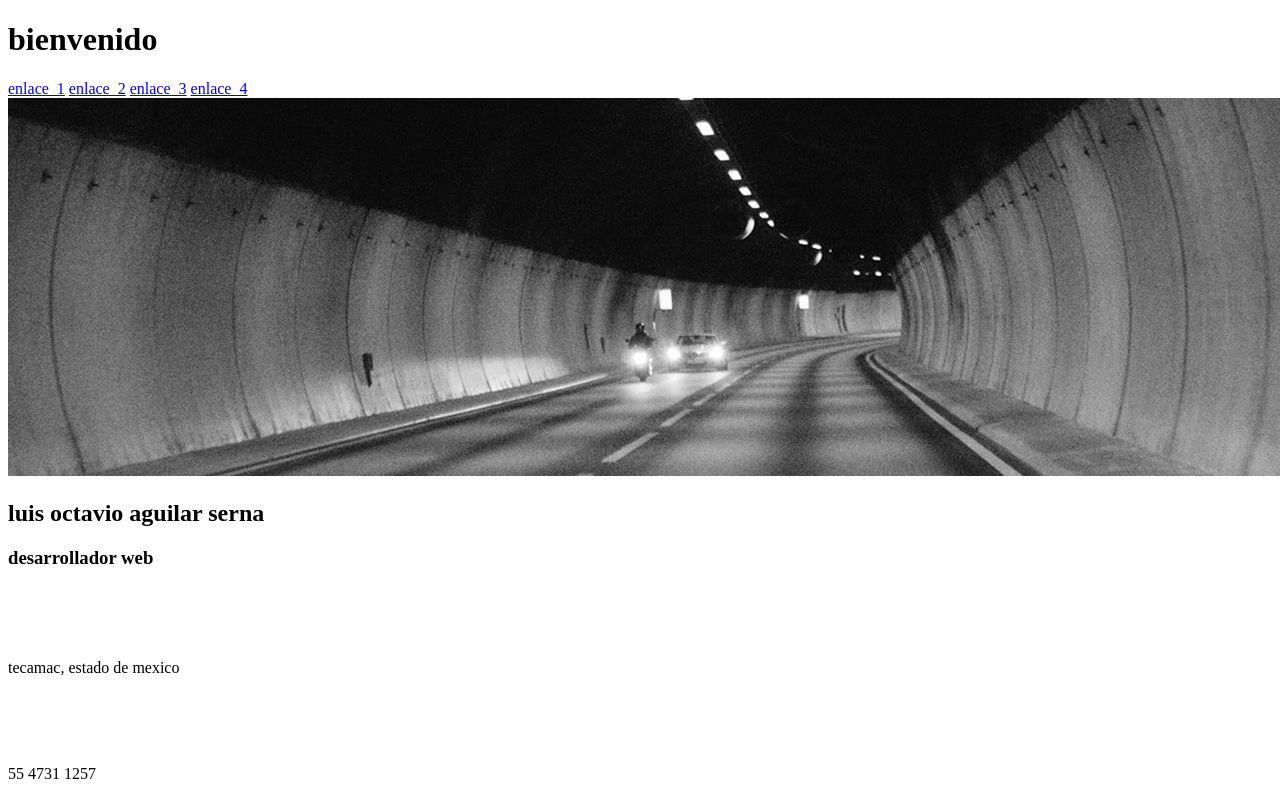
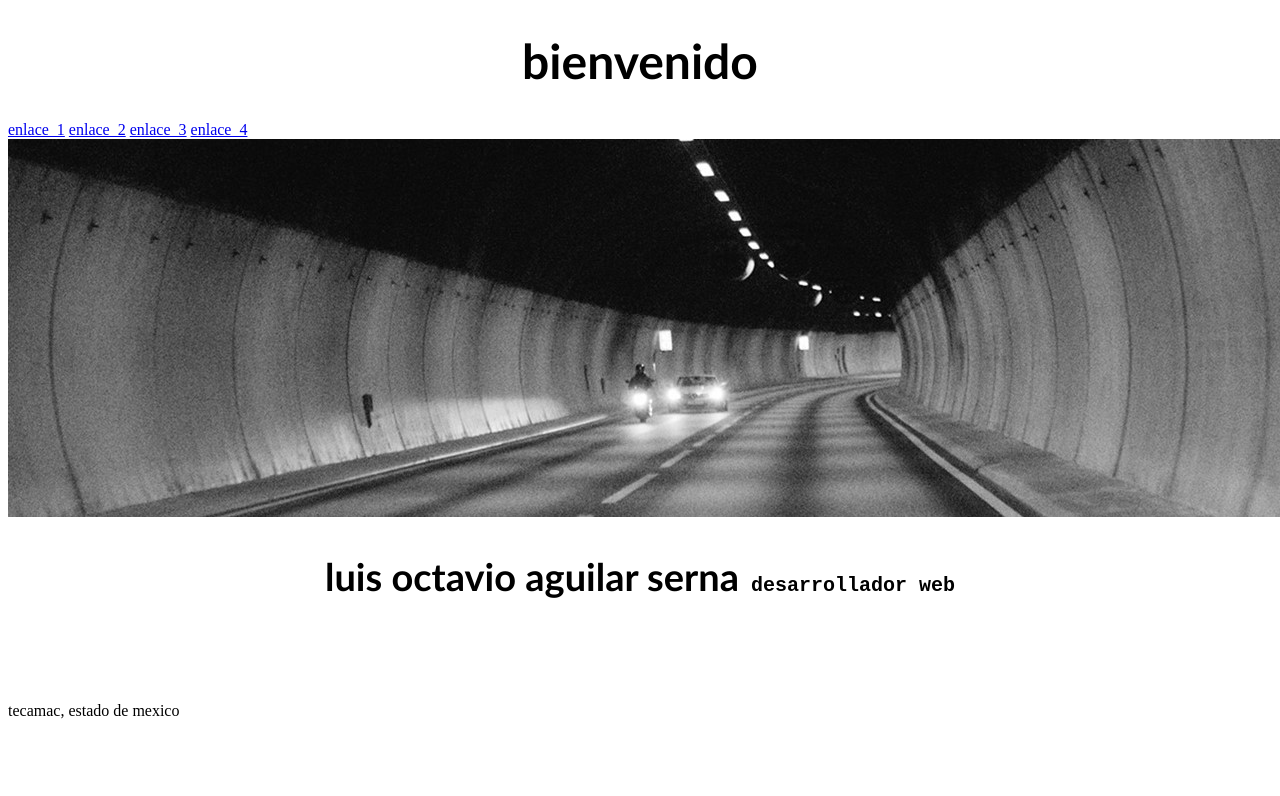
Before and after one commit to OctavioAS/portafolio_loas, a plain HTML site: page index.html in a window 1280 px wide. Shown: the top 796 px of the page. Drawn offline with Linux system fonts and the light colour scheme.

Commit message:
portfolio_loas_version_02_creacion-modificacion_style.css_y_algunas_modificaciones_html

```diff
--- /dev/null
+++ b/css/styles.css
@@ -0,0 +1,23 @@
+html{
+    font-size: 62.5%;
+}
+body{
+    font-size: 16px;/* 1 rem= 10px*/
+}
+
+h1{
+    text-align: center;
+    font-family: 'Trebuchet MS', 'Lucida Sans Unicode', 'Lucida Grande', 'Lucida Sans', Arial, sans-serif;
+    font-size: 4.8rem;
+}
+
+h2{
+    text-align: center;
+    font-family: 'Trebuchet MS', 'Lucida Sans Unicode', 'Lucida Grande', 'Lucida Sans', Arial, sans-serif;
+    font-size: 3.8rem;
+}
+
+span{
+    font-size: 2rem;
+    font-family:monospace;
+}
--- a/index.html
+++ b/index.html
@@ -8,6 +8,8 @@
 
     <title>PORTAFOLIO LUIS AGUILAR</title>
 
+    <link rel="preload" href="css/styles.css" as="style">
+    <link href="css/styles.css" rel="stylesheet">
 </head>
 
 <body>
@@ -26,8 +28,7 @@
     <img src="images/image_1.jpg">
 
     <section>
-        <h2>luis octavio aguilar serna</h2>
-        <h3>desarrollador web</h3>
+        <h2>luis octavio aguilar serna<span> desarrollador web</span></h2>
 
         <svg xmlns="http://www.w3.org/2000/svg" class="icon icon-tabler icon-tabler-map-pin" width="52" height="52" viewBox="0 0 24 24" stroke-width="2" stroke="#ffffff" fill="none" stroke-linecap="round" stroke-linejoin="round">
             <path stroke="none" d="M0 0h24v24H0z" fill="none"/>
```
